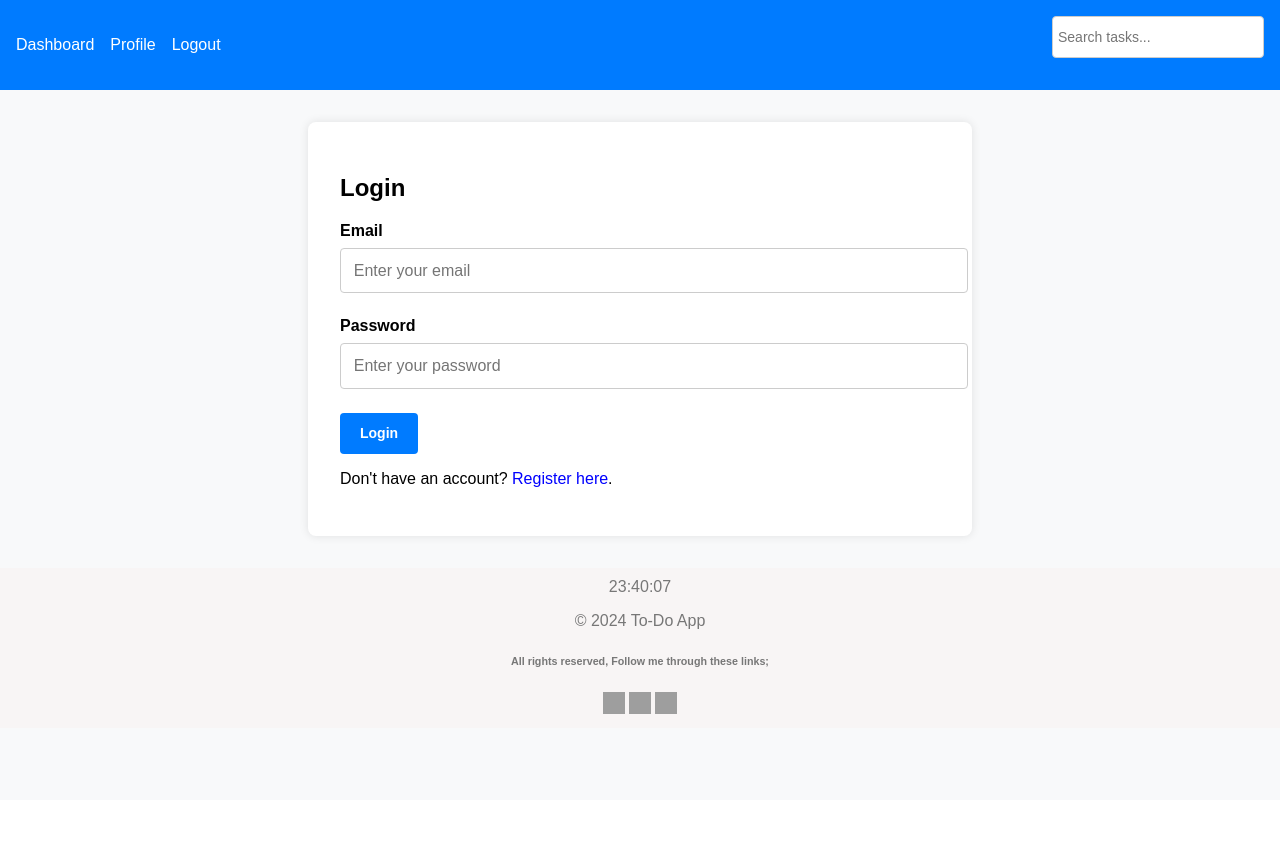
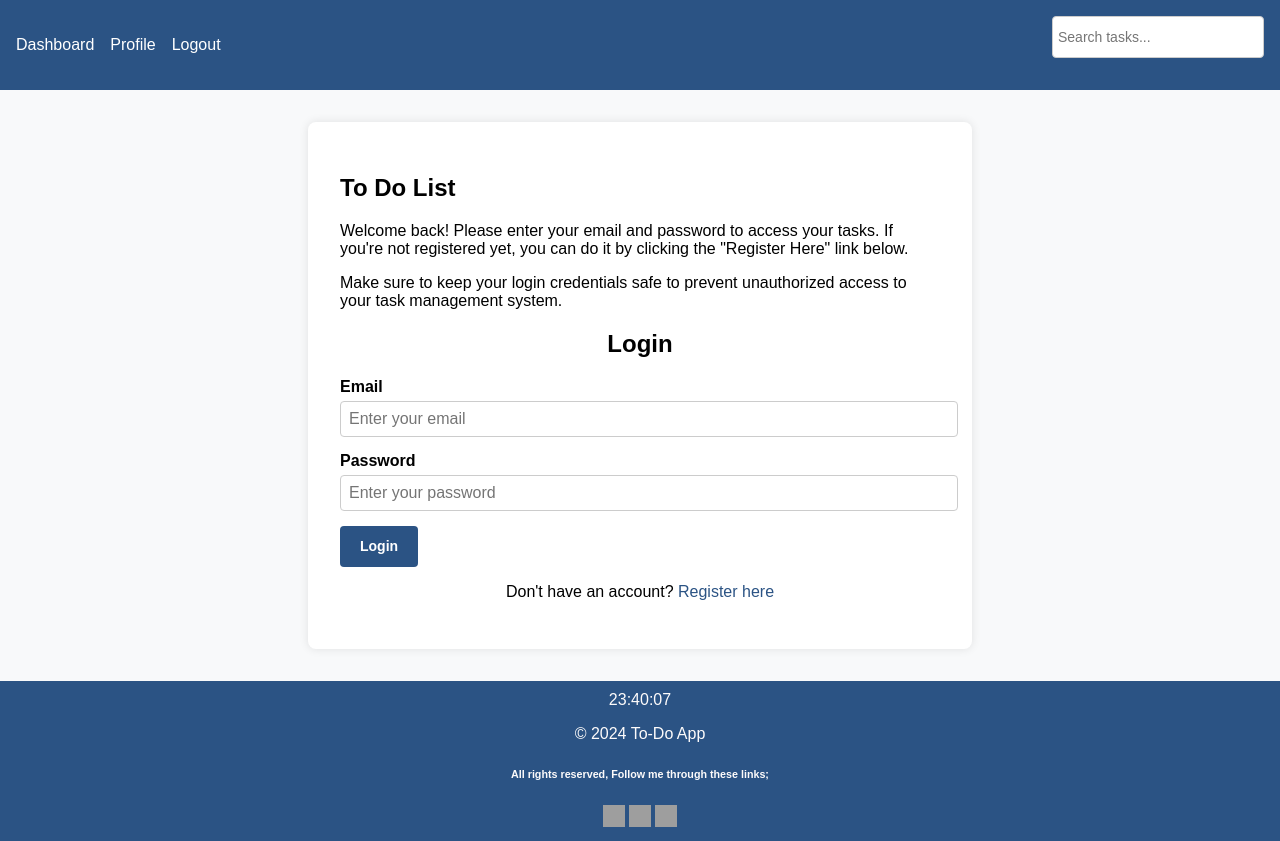
Before and after one commit to parvat07/SET09103-Advanced-Web-Technologies, a Flask app: page /login in a window 1280 px wide. Before the commit the page ends 714 px from the top, so only its background shows below. Run offline with Flask 3, Linux system fonts and the light colour scheme; grey boxes are pictures that could not be loaded.

Commit message:
Added description to login and register page

```diff
--- a/app.py
+++ b/app.py
@@ -130,7 +130,7 @@ def edit_task(task_id):
         db.session.commit()
         flash('Task updated successfully!')
         return redirect(url_for('dashboard'))
-    return render_template('edit_task.html', task=task)
+    return render_template('edit_task.html', task = task)
 
 @app.route('/delete_task/<int:task_id>', methods=['POST'])
 @login_required
@@ -154,7 +154,7 @@ def task_detail(task_id):
         flash('Unauthorized action.', 'danger')
         return redirect(url_for('dashboard'))
 
-    return render_template('task_detail.html', task=task)
+    return render_template('task_detail.html', task = task)
 
 @app.route('/profile')
 @login_required
--- a/static/css/style.css
+++ b/static/css/style.css
@@ -6,7 +6,7 @@ body {
 }
 
 header {
-    background: #007bff;
+    background: #2b5384;
     padding: 1rem;
     color: #fff;
     display: flex;
@@ -71,8 +71,24 @@ header nav a:hover {
     width: 100%;        /* Full width */
     padding: 0.5rem;    /* Smaller padding */
     font-size: 0.9rem;   /* Smaller font */
-    border: 1px solid #ccc;
+    border: 1px solid #2b5384;
     border-radius: 4px;
+}
+
+.text-center {
+    text-align: center;
+}
+
+.text-justify {
+    text-align: justify;
+}
+
+.task-buttons {
+    margin-top: 20px;
+}
+
+.task-buttons .btn {
+    margin: 0 5px;
 }
 
 /* Make textarea bigger for descriptions */
@@ -80,7 +96,7 @@ textarea.form-control {
     width: 100%;
     padding: 0.8rem;
     font-size: 1rem;
-    border: 1px solid #ccc;
+    border: 1px solid #2b5384;
     border-radius: 4px;
 }
 
@@ -105,7 +121,7 @@ input {
 button.btn {
     width: 100%;
     padding: 0.8rem;
-    background-color: #007bff;
+    background-color: #2b5384;
     color: #fff;
     border: none;
     border-radius: 4px;
@@ -115,15 +131,15 @@ button.btn {
 }
 
 button.btn:hover {
-    background-color: #0056b3;
+    background-color: #2b5384;
 }
 
 footer {
     text-align: center;
     margin-top: 20px;
     padding: 10px;
-    color: #777;
-    background-color: #f8f5f5;
+    color: #fdfbfb;
+    background-color: #2b5384;
 }
 
 
@@ -136,7 +152,7 @@ nav ul li a.active {
 }
 
 a {
-    color: blue;
+    color: #2b5384;
     text-decoration: none;
 }
 
@@ -151,7 +167,7 @@ a:hover {
 
 .btn {
     padding: 10px 20px;
-    background-color: #007bff;
+    background-color: #2b5384;
     color: white;
     text-align: center;
     border-radius: 5px;
@@ -179,3 +195,19 @@ form button.btn-secondary {
     background-color: #6c757d !important; /* Grey for the edit button */
     border-color: #6c757d !important;     /* Matching border color */
 }
+
+.form-group {
+    margin-bottom: 15px; /* Adds space between each form group */
+}
+
+.form-group label {
+    display: block; /* Ensures the label is on its own line */
+    margin-bottom: 5px; /* Adds space between the label and the input box */
+}
+
+.form-group input {
+    width: 100%; /* Ensures the input box takes up the full width of the container */
+    padding: 8px; /* Adds padding inside the input box */
+    border: 1px solid #ccc; /* Border around the input box */
+    border-radius: 4px; /* Rounded corners for the input box */
+}
--- a/templates/base.html
+++ b/templates/base.html
@@ -15,12 +15,17 @@
                 <li><a href="{{ url_for('logout') }}">Logout</a></li>
             </ul>
         </nav>
+        <div id="google_translate_element"></div>
+        <script>
+        function googleTranslateElementInit() {
+            new google.translate.TranslateElement({pageLanguage: 'en'}, 'google_translate_element');
+        }
+        </script>
         <div class="search-bar">
             <input type="text" id="search" placeholder="Search tasks...">
         </div>
     </header>
-        </div>
-    </header>
+
     <main>
         {% block content %}{% endblock %}
     </main>
@@ -29,12 +34,7 @@
         <div class="real-time-clock">
             <span id="time"></span>
         </div>
-        <div id="google_translate_element"></div>
-        <script>
-        function googleTranslateElementInit() {
-        new google.translate.TranslateElement({pageLanguage: 'en'}, 'google_translate_element');
-        }
-        </script>
+
         <script src="//translate.google.com/translate_a/element.js?cb=googleTranslateElementInit"></script>
 
         <p>&copy; 2024 To-Do App</p>
--- a/templates/dashboard.html
+++ b/templates/dashboard.html
@@ -3,6 +3,7 @@
 {% block title %}Dashboard{% endblock %}
 
 {% block content %}
+<section class="form-container">
 <div class="welcome-message">
     <h1 class="text-center">Welcome, {{ current_user.email }}!</h1>
     <h2 class="text-center">To Do List</h2>
@@ -110,4 +111,5 @@
         {% endfor %}
     </ul>
 </div>
+</section>
 {% endblock %}
--- a/templates/login.html
+++ b/templates/login.html
@@ -3,21 +3,27 @@
 {% block title %}Login{% endblock %}
 
 {% block content %}
-<main>
 <section class="form-container">
-        <h2>Login</h2>
-        <form method="POST" action="{{ url_for('login') }}">
+    <h1> To Do List</h1>
+    <div class="info-paragraph">
+        <p>Welcome back! Please enter your email and password to access your tasks. If you're not registered yet, you can do it by clicking the "Register Here" link below.</p>
+        <p>Make sure to keep your login credentials safe to prevent unauthorized access to your task management system.</p>
+    </div>
+    <h2 class="text-center">Login</h2>
+    <form method="POST">
         <div class="form-group">
             <label for="email">Email</label>
-                <input type="email" id="email" name="email" placeholder="Enter your email" required class="form-control">
+            <input type="email" id="email" name="email" placeholder="Enter your email" required>
         </div>
+
         <div class="form-group">
             <label for="password">Password</label>
-                <input type="password" id="password" name="password" placeholder="Enter your password" required class="form-control">
+            <input type="password" id="password" name="password" placeholder="Enter your password" required>
         </div>
+
         <button type="submit" class="btn btn-primary">Login</button>
     </form>
-        <p>Don't have an account? <a href="{{ url_for('register') }}">Register here</a>.</p>
+    <p class="text-center">Don't have an account? <a href="{{ url_for('register') }}">Register here</a></p>
+
 </section>
-</main>
 {% endblock %}
```
Also changed, not shown: templates/create_task.html (+36 -12 lines), templates/home.html (+30 -26 lines), templates/register.html (+7 -4 lines), templates/task_detail.html (+17 -6 lines), instance/todo.db. Lines whose indentation alone changed are shown as unchanged.
